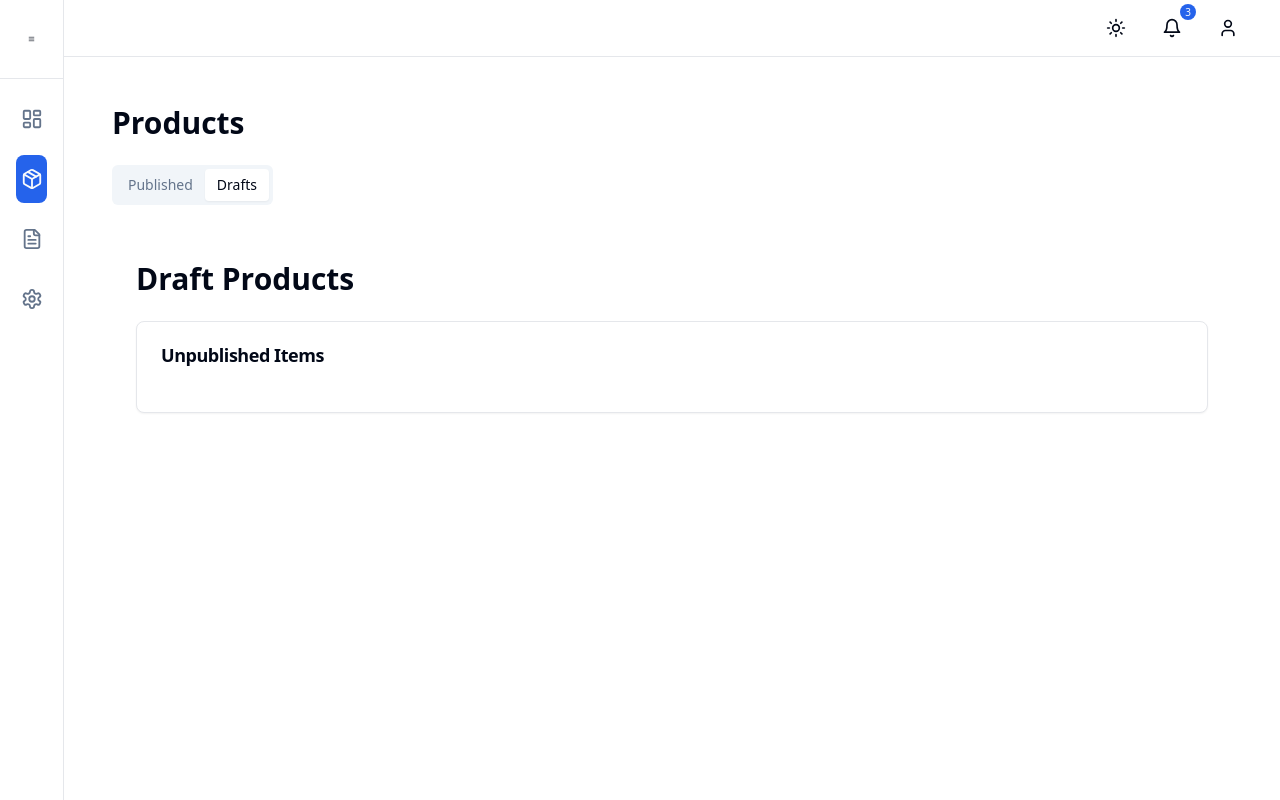
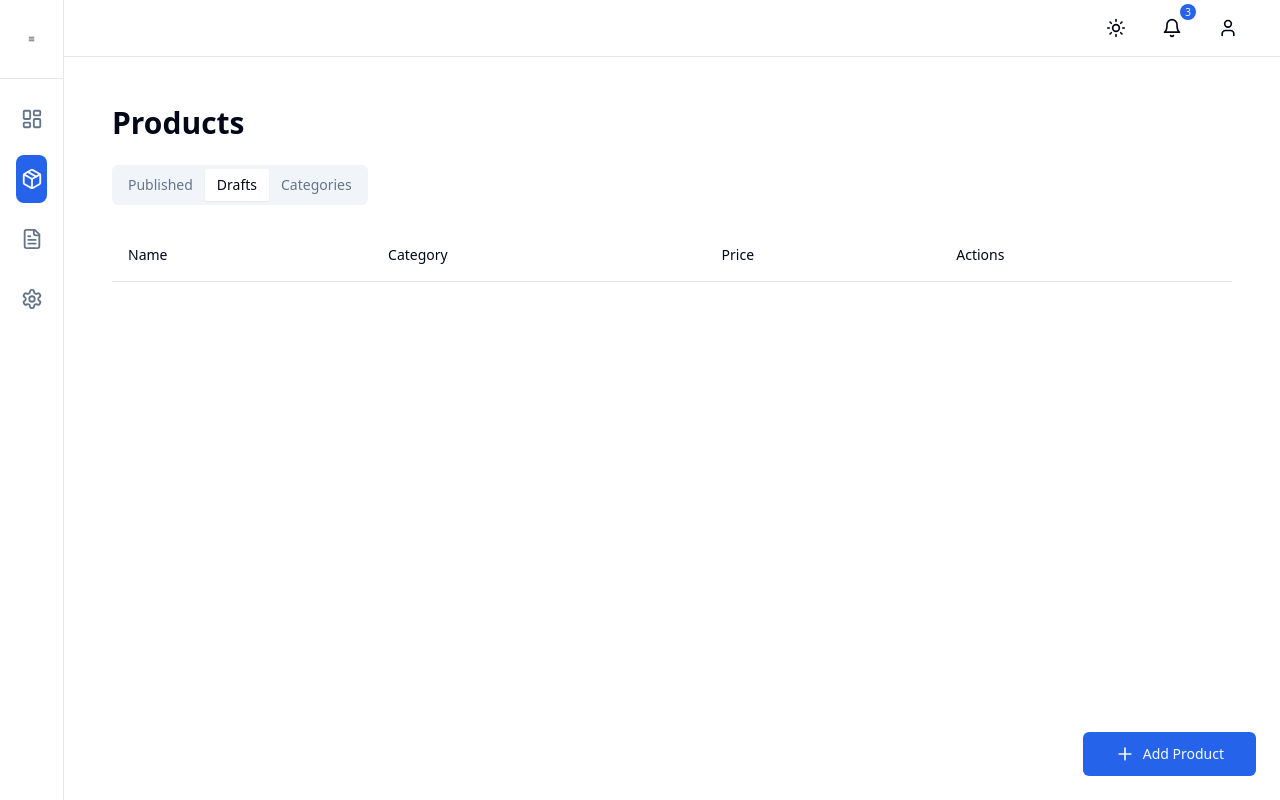
Before and after one commit to arnesssr/Inventra, a React (Vite) app: page /products/drafts in a window 1280 px wide. Built offline with nearby package versions, Linux system fonts and the light colour scheme.

Commit message:
feat: implement product categories and management features; create CategoriesPage and PublishedProducts components; enhance DraftsPage and ProductsPage with improved navigation and functionality

```diff
--- /dev/null
+++ b/src/pages/products/CategoriesPage.tsx
@@ -0,0 +1,46 @@
+import { Card, CardContent, CardHeader, CardTitle } from "../../components/ui/Card"
+import { Button } from "../../components/ui/Button"
+import { Table, TableHeader, TableBody, TableRow, TableCell } from "../../components/ui/Table"
+import { useStore } from "../../store/useStore"
+
+export function CategoriesPage() {
+  const categories = [
+    { id: 'books', name: 'Books', count: 0 },
+    { id: 'bibles', name: 'Bibles', count: 0 },
+    { id: 'gifts', name: 'Gifts & Cards', count: 0 },
+    { id: 'stationery', name: 'Stationery', count: 0 },
+    { id: 'toys', name: 'Toys & Games', count: 0 }
+  ]
+
+  return (
+    <div className="space-y-4">
+      <Card>
+        <CardHeader>
+          <CardTitle>Product Categories</CardTitle>
+        </CardHeader>
+        <CardContent>
+          <Table>
+            <TableHeader>
+              <TableRow>
+                <TableCell>Category</TableCell>
+                <TableCell>Products</TableCell>
+                <TableCell>Actions</TableCell>
+              </TableRow>
+            </TableHeader>
+            <TableBody>
+              {categories.map((category) => (
+                <TableRow key={category.id}>
+                  <TableCell className="font-medium">{category.name}</TableCell>
+                  <TableCell>{category.count}</TableCell>
+                  <TableCell>
+                    <Button variant="outline" size="sm">View Products</Button>
+                  </TableCell>
+                </TableRow>
+              ))}
+            </TableBody>
+          </Table>
+        </CardContent>
+      </Card>
+    </div>
+  )
+}
--- /dev/null
+++ b/src/pages/products/CategoryProductsList.tsx
@@ -0,0 +1,52 @@
+import { useStore } from "../../store/useStore"
+import { Table, TableHeader, TableBody, TableRow, TableCell } from "../../components/ui/Table"
+import { Button } from "../../components/ui/Button"
+import { Plus } from "lucide-react"
+import { useNavigate } from "react-router-dom"
+
+interface CategoryProductsListProps {
+  category: string;
+}
+
+export function CategoryProductsList({ category }: CategoryProductsListProps) {
+  const navigate = useNavigate()
+  const products = useStore(state =>
+    state.products.filter(p => p.category === category && p.status === 'published')
+  )
+
+  return (
+    <div className="space-y-4">
+      <div className="flex justify-between items-center">
+        <h2 className="text-2xl font-bold capitalize">{category}</h2>
+        <Button onClick={() => navigate(`/products/add/${category}`)}>
+          <Plus className="h-4 w-4 mr-2" /> Add {category}
+        </Button>
+      </div>
+
+      <Table>
+        <TableHeader>
+          <TableRow>
+            <TableCell>Name</TableCell>
+            <TableCell>Price</TableCell>
+            <TableCell>Stock</TableCell>
+            <TableCell>Actions</TableCell>
+          </TableRow>
+        </TableHeader>
+        <TableBody>
+          {products.map((product) => (
+            <TableRow key={product.id}>
+              <TableCell>{product.name}</TableCell>
+              <TableCell>KES {product.price.toLocaleString()}</TableCell>
+              <TableCell>{product.stock}</TableCell>
+              <TableCell>
+                <Button variant="outline" size="sm">
+                  Edit
+                </Button>
+              </TableCell>
+            </TableRow>
+          ))}
+        </TableBody>
+      </Table>
+    </div>
+  )
+}
--- a/src/pages/products/DraftsPage.tsx
+++ b/src/pages/products/DraftsPage.tsx
@@ -1,19 +1,36 @@
-import { Card, CardContent, CardHeader, CardTitle } from "../../components/ui/Card"
+import { useStore } from "../../store/useStore"
+import { Table, TableHeader, TableBody, TableRow, TableCell } from "../../components/ui/Table"
+import { Button } from "../../components/ui/Button"
 
 export function DraftsPage() {
+  const drafts = useStore(state => state.products.filter(p => p.status === 'draft'))
+
   return (
-    <div className="space-y-6 p-6">
-      <div className="flex items-center justify-between">
-        <h1 className="text-3xl font-bold">Draft Products</h1>
-      </div>
-      <Card>
-        <CardHeader>
-          <CardTitle>Unpublished Items</CardTitle>
-        </CardHeader>
-        <CardContent>
-          {/* Draft items list will go here */}
-        </CardContent>
-      </Card>
+    <div className="space-y-4">
+      <Table>
+        <TableHeader>
+          <TableRow>
+            <TableCell>Name</TableCell>
+            <TableCell>Category</TableCell>
+            <TableCell>Price</TableCell>
+            <TableCell>Actions</TableCell>
+          </TableRow>
+        </TableHeader>
+        <TableBody>
+          {drafts.map((draft) => (
+            <TableRow key={draft.id}>
+              <TableCell>{draft.name}</TableCell>
+              <TableCell>{draft.category}</TableCell>
+              <TableCell>KES {draft.price.toLocaleString()}</TableCell>
+              <TableCell>
+                <Button variant="outline" size="sm">
+                  Publish
+                </Button>
+              </TableCell>
+            </TableRow>
+          ))}
+        </TableBody>
+      </Table>
     </div>
   )
 }
--- a/src/pages/products/ProductsPage.tsx
+++ b/src/pages/products/ProductsPage.tsx
@@ -15,7 +15,12 @@ const categories = [
 export function ProductsPage() {
   const navigate = useNavigate()
   const location = useLocation()
-  const isDrafts = location.pathname.includes('/drafts')
+
+  const getCurrentTab = () => {
+    if (location.pathname.includes('/drafts')) return "drafts"
+    if (location.pathname.includes('/categories')) return "categories"
+    return "published"
+  }
 
   return (
     <div className="space-y-6 p-6">
@@ -23,44 +28,23 @@ export function ProductsPage() {
         <h1 className="text-3xl font-bold">Products</h1>
       </div>
 
-      <Tabs defaultValue={isDrafts ? "drafts" : "published"} onValueChange={(value) => {
-        navigate(value === "drafts" ? "/products/drafts" : "/products")
-      }}>
+      <Tabs defaultValue={getCurrentTab()} onValueChange={value => navigate(`/products/${value}`)}>
         <TabsList>
           <TabsTrigger value="published">Published</TabsTrigger>
           <TabsTrigger value="drafts">Drafts</TabsTrigger>
+          <TabsTrigger value="categories">Categories</TabsTrigger>
         </TabsList>
-        <TabsContent value="published">
-          <div className="grid gap-4 md:grid-cols-2 lg:grid-cols-3">
-            {categories.map(({ id, name, icon: Icon }) => (
-              <Card key={id}>
-                <CardHeader className="flex flex-row items-center justify-between pb-2">
-                  <CardTitle className="text-sm font-medium">
-                    <Icon className="h-4 w-4 inline-block mr-2" />
-                    {name}
-                  </CardTitle>
-                </CardHeader>
-                <CardContent>
-                  <Button
-                    className="w-full"
-                    onClick={() => navigate(`/products/${id}/add`)}
-                  >
-                    <Plus className="mr-2 h-4 w-4" />
-                    Add {name}
-                  </Button>
-                </CardContent>
-              </Card>
-            ))}
-          </div>
-        </TabsContent>
-        <TabsContent value="drafts">
-          <div className="grid gap-4 md:grid-cols-2 lg:grid-cols-3">
-            {/* Draft products content can be added here */}
-          </div>
-        </TabsContent>
       </Tabs>
 
       <Outlet />
+
+      <Button
+        className="fixed bottom-6 right-6"
+        size="lg"
+        onClick={() => navigate('/products/new')}
+      >
+        <Plus className="mr-2 h-5 w-5" /> Add Product
+      </Button>
     </div>
   )
 }
--- /dev/null
+++ b/src/pages/products/PublishedProducts.tsx
@@ -0,0 +1,35 @@
+import { useStore } from "../../store/useStore"
+import { Table, TableHeader, TableBody, TableRow, TableCell } from "../../components/ui/Table"
+
+export function PublishedProducts() {
+  const products = useStore(state => state.products.filter(p => p.status === 'published'))
+
+  return (
+    <div className="space-y-4">
+      <Table>
+        <TableHeader>
+          <TableRow>
+            <TableCell>Name</TableCell>
+            <TableCell>Category</TableCell>
+            <TableCell>Price</TableCell>
+            <TableCell>Stock</TableCell>
+            <TableCell>Status</TableCell>
+          </TableRow>
+        </TableHeader>
+        <TableBody>
+          {products.map((product) => (
+            <TableRow key={product.id}>
+              <TableCell>{product.name}</TableCell>
+              <TableCell className="capitalize">{product.category}</TableCell>
+              <TableCell>KES {product.price.toLocaleString()}</TableCell>
+              <TableCell>{product.stock}</TableCell>
+              <TableCell>
+                <span className="text-green-500">Published</span>
+              </TableCell>
+            </TableRow>
+          ))}
+        </TableBody>
+      </Table>
+    </div>
+  )
+}
--- a/src/routes.tsx
+++ b/src/routes.tsx
@@ -4,7 +4,8 @@ import { DashboardPage } from './pages/dashboard/DashboardPage'
 import { ProductsPage } from './pages/products/ProductsPage'
 import { DraftsPage } from './pages/products/DraftsPage'
 import { ProductForm } from './pages/products/ProductForm'
-import { ProductsList } from './pages/products/ProductsList'
+import { PublishedProducts } from './pages/products/PublishedProducts'
+import { CategoriesPage } from './pages/products/CategoriesPage'
 
 export function AppRoutes() {
   return (
@@ -12,13 +13,10 @@ export function AppRoutes() {
       <Route element={<RootLayout />}>
         <Route path="/" element={<DashboardPage />} />
         <Route path="/products" element={<ProductsPage />}>
-          <Route index element={<ProductsList />} />
+          <Route path="published" element={<PublishedProducts />} />
           <Route path="drafts" element={<DraftsPage />} />
-          <Route path="books/add" element={<ProductForm category="books" />} />
-          <Route path="bibles/add" element={<ProductForm category="bibles" />} />
-          <Route path="gifts/add" element={<ProductForm category="gifts" />} />
-          <Route path="stationery/add" element={<ProductForm category="stationery" />} />
-          <Route path="toys/add" element={<ProductForm category="toys" />} />
+          <Route path="categories" element={<CategoriesPage />} />
+          <Route path="new" element={<ProductForm />} />
         </Route>
         <Route path="/settings" element={<div>Settings</div>} />
       </Route>
--- a/src/styles/globals.css
+++ b/src/styles/globals.css
@@ -25,33 +25,11 @@
     --ring: 221.2 83.2% 53.3%;
     --radius: 0.5rem;
   }
-
-  .dark {
-    --background: 224 71.4% 4.1%;
-    --foreground: 210 20% 98%;
-    --card: 224 71.4% 4.1%;
-    --card-foreground: 210 20% 98%;
-    --popover: 224 71.4% 4.1%;
-    --popover-foreground: 210 20% 98%;
-    --primary: 263.4 70% 50.4%;
-    --primary-foreground: 210 20% 98%;
-    --secondary: 215 27.9% 16.9%;
-    --secondary-foreground: 210 20% 98%;
-    --muted: 215 27.9% 16.9%;
-    --muted-foreground: 217.9 10.6% 64.9%;
-    --accent: 215 27.9% 16.9%;
-    --accent-foreground: 210 20% 98%;
-    --destructive: 0 62.8% 30.6%;
-    --destructive-foreground: 210 20% 98%;
-    --border: 215 27.9% 16.9%;
-    --input: 215 27.9% 16.9%;
-    --ring: 263.4 70% 50.4%;
-  }
 }
 
 @layer base {
   * {
-    @apply border-[hsl(var(--border))];
+    @apply border-border;
   }
   body {
     @apply bg-background text-foreground;
--- a/tailwind.config.js
+++ b/tailwind.config.js
@@ -2,9 +2,6 @@
 export default {
   darkMode: ["class"],
   content: [
-    './pages/**/*.{ts,tsx}',
-    './components/**/*.{ts,tsx}',
-    './app/**/*.{ts,tsx}',
     './src/**/*.{ts,tsx}',
   ],
   theme: {
@@ -51,11 +48,6 @@ export default {
           foreground: "hsl(var(--card-foreground))",
         },
       },
-      borderRadius: {
-        lg: "var(--radius)",
-        md: "calc(var(--radius) - 2px)",
-        sm: "calc(var(--radius) - 4px)",
-      },
     },
   },
   plugins: [],
```
